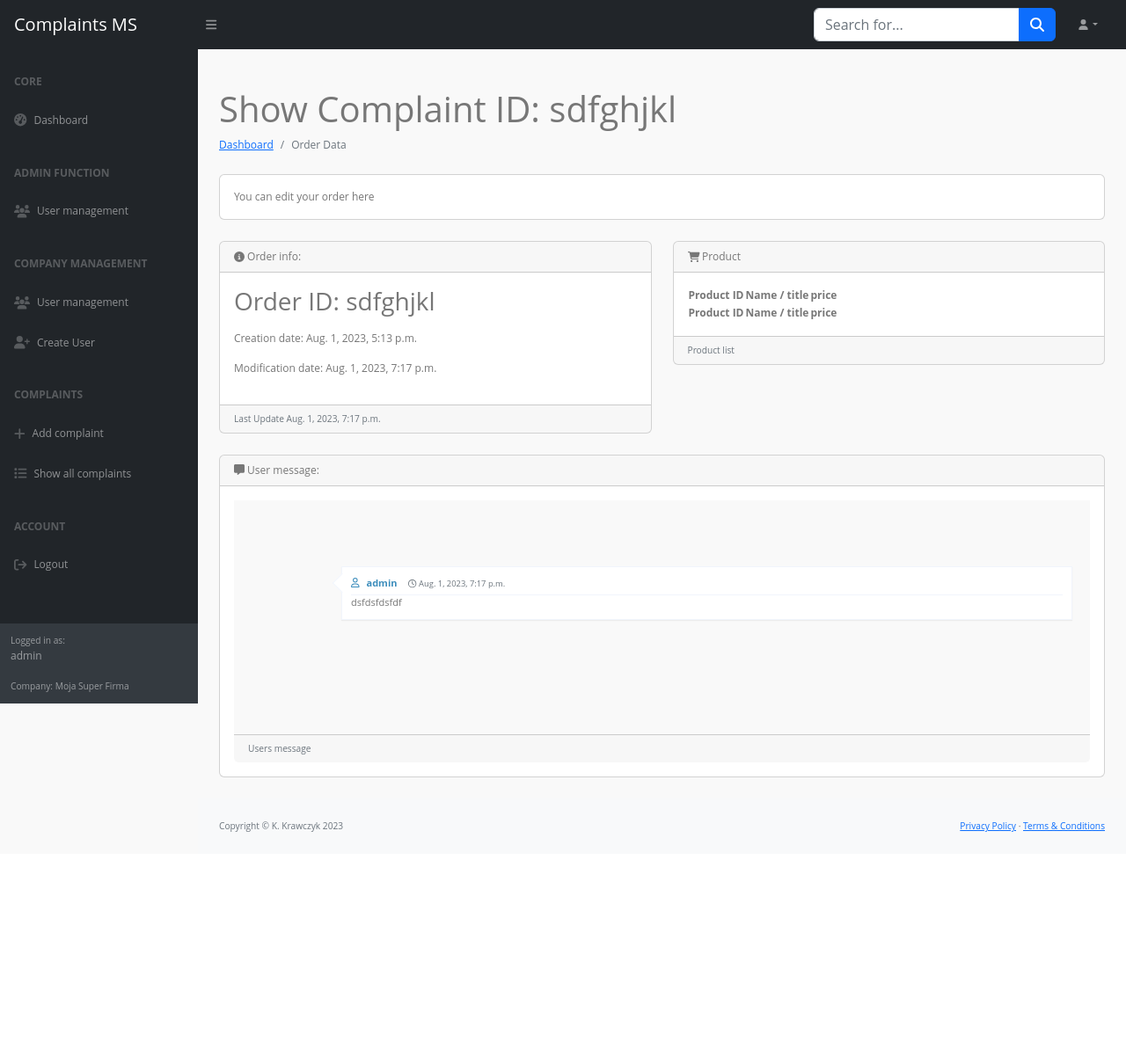
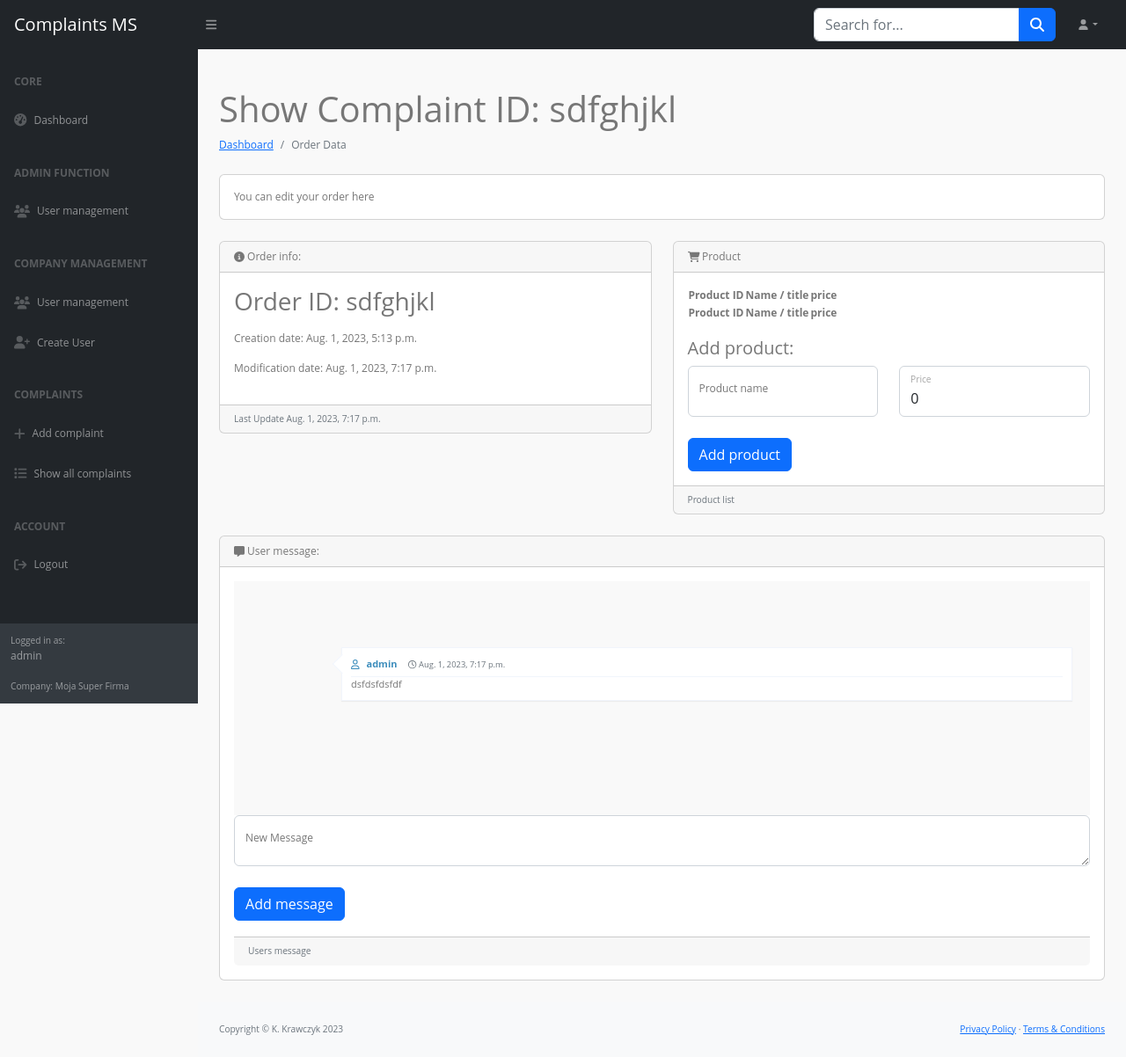
Before and after one commit to DarimShae9/complaints-management-system, a Django app: page /panel/show-complaint/1/ in a window 1280 px wide. Shown: the whole page at 88% size. Before the commit the page ends 946 px from the top, so only its background shows below. Run offline with Django 4.2, Linux system fonts and the light colour scheme; a user stored in the database is signed in; data comes from the database, SQL or seed files in the repository; both versions use the stored data as it was after the commit; lists and menus that the app fills with data are empty; some libraries are stand-ins or nearby versions.

Commit message:
edit order

```diff
--- a/complaints/forms.py
+++ b/complaints/forms.py
@@ -145,9 +145,35 @@ class AddCompanyUserForm(forms.Form):
 
         raise forms.ValidationError(error)
 
+
 class NewCompaintForm(forms.Form):
     number = forms.CharField(max_length=64, label='Order_ID', widget=forms.TextInput(attrs={
         'class': 'form-control',
         'id': 'inputOrderID',
         'placeholder': 'inputLogin'
     }))
+
+
+class MessageForm(forms.Form):
+    text = forms.CharField(max_length=64, label='Order_ID', widget=forms.Textarea(attrs={
+        'class': 'form-control',
+        'id': 'inputOrderID',
+        'placeholder': 'inputLogin',
+        'rows': '5'
+    }))
+
+
+class ProductForm(forms.Form):
+    name = forms.CharField(max_length=64, label='ProductName', widget=forms.TextInput(attrs={
+        'class': 'form-control',
+        'id': 'inputProductName',
+        'placeholder': 'Product Name',
+    }))
+    price = forms.CharField(max_length=64, label='ProductPrice', widget=forms.NumberInput(attrs={
+        'class': 'form-control',
+        'id': 'inputPrice',
+        'placeholder': '0',
+        'value': '0',
+        'step': '0.1',
+        'min': 0,
+    }))
--- a/complaints/models.py
+++ b/complaints/models.py
@@ -34,7 +34,7 @@ STATUS_LIST = (
 
 class Product(models.Model):
     name = models.CharField(max_length=64)
-    company = models.ForeignKey(Company, on_delete=models.CASCADE)
+    company = models.ForeignKey(Company, on_delete=models.CASCADE, null=True, blank=True)
     price = models.FloatField(null=True)
 
 
--- a/complaints/templates/user/show_complaint.html
+++ b/complaints/templates/user/show_complaint.html
@@ -65,7 +65,30 @@
                                 </tr>
                             </tfoot>
                         </table>
+                        <br>
+                        <form method="POST" action="/panel/add-product/{{ order.id }}/">{% csrf_token %}
+                            <div class="row mb-3">
+                                <h5>Add product:</h5>
+                                <div class="col-md-6">
+                                    <div class="form-floating mb-3 mb-md-0">
+                                        {{ product_form.name }}<span style="color: red">{{ product_form.name.errors }}</span>
+                                        <label for="inputLogin">Product name</label>
+                                    </div>
+                                </div>
+                                <div class="col-md-6">
+                                    <div class="form-floating">
+                                        {{ product_form.price }}<span style="color: red">{{ product_form.name.errors }}</span>
+                                        <label for="inputEmail">Price</label>
+                                    </div>
+                                </div>
+                            </div>
+                            <div class="d-flex align-items-center justify-content-between mt-4 mb-0">
+                                <button type="submit" class="btn btn-primary">Add product</button>
+                            </div>
+                        </form>
                     </div>
+
+
                     <div class="card-footer small text-muted">Product list</div>
                 </div>
             </div>
@@ -96,7 +119,16 @@
                         {% endfor %}
                     </ul>
                 </div>
-
+            <form method="POST" action="/panel/add-message/{{ order.id }}/">{% csrf_token %}
+                <div class="form-floating mb-3">
+                    {{ message_form.text }}
+                    <label for="inputEmail">New Message</label>
+                </div>
+                <div class="d-flex align-items-center justify-content-between mt-4 mb-0">
+                    <button type="submit" class="btn btn-primary">Add message</button>
+                </div>
+            </form>
+            <br>
             <div class="card-footer small text-muted">Users message</div>
         </div>
 
--- a/complaints/views.py
+++ b/complaints/views.py
@@ -7,8 +7,9 @@ from django.views import View
 
 from django.views.generic import CreateView, FormView
 
-from complaints.forms import LoginForm, RegisterForm, AddCompanyUserForm, NewCompaintForm
+from complaints.forms import LoginForm, RegisterForm, AddCompanyUserForm, NewCompaintForm, MessageForm, ProductForm
 from .models import Company, Order, Product, Message
+from .function import update_modification_time
 
 from django.contrib.auth import get_user_model
 User = get_user_model()
@@ -186,7 +187,7 @@ class ComplaintListView(View):
         if not request.user.is_authenticated:
             return redirect('/login/')
         ctx = {
-            'orders': Order.objects.filter(company=request.user.company_id)
+            'orders': Order.objects.filter(company=request.user.company_id).order_by('-modification_date')
         }
         return render(request, 'user/complaints_list.html', ctx)
 
@@ -235,6 +236,69 @@ class ShowComplaintView(View):
         ctx = {
             'order': order,
             'products': Product.objects.filter(order=order),
-            'messages': Message.objects.filter(order=order)
+            'messages': Message.objects.filter(order=order),
+            'message_form': MessageForm(),
+            'product_form': ProductForm(),
         }
         return render(request, 'user/show_complaint.html', ctx)
+
+
+class AddMessageView(View):
+    def post(self, request, order_id):
+        if not request.user.is_authenticated:
+            return redirect('/login/')
+        if len(Order.objects.filter(pk=order_id)) != 1:
+            return render(request, 'admin/no_permissions.html', {'message': 'There is no such order'})
+        order = Order.objects.get(pk=order_id)
+        if request.user.company_id != order.company_id:
+            return render(request, 'admin/no_permissions.html', {'message': 'This is not your order!'})
+
+        form = MessageForm(request.POST)
+        if form.is_valid():
+            Message.objects.create(
+                user=request.user,
+                order=order,
+                text=form.cleaned_data['text']
+            )
+            update_modification_time(order.id)
+            return redirect(f'/panel/show-complaint/{order_id}/')
+        ctx = {
+            'order': order,
+            'products': Product.objects.filter(order=order),
+            'messages': Message.objects.filter(order=order),
+            'message_form': MessageForm(),
+            'product_form': ProductForm(),
+        }
+        return render(request, 'user/show_complaint.html', ctx)
+
+
+class AddProductView(View):
+    def post(self, request, order_id):
+        if not request.user.is_authenticated:
+            return redirect('/login/')
+        if len(Order.objects.filter(pk=order_id)) != 1:
+            return render(request, 'admin/no_permissions.html', {'message': 'There is no such order'})
+        order = Order.objects.get(pk=order_id)
+        if request.user.company_id != order.company_id:
+            return render(request, 'admin/no_permissions.html', {'message': 'This is not your order!'})
+
+        form = ProductForm(request.POST)
+        if form.is_valid():
+            product = Product.objects.create(
+                name=form.cleaned_data['name'],
+                price=form.cleaned_data['price']
+            )
+            order = Order.objects.get(pk=order_id)
+            order.product.add(product)
+            order.save()
+
+            update_modification_time(order.id)
+            return redirect(f'/panel/show-complaint/{order_id}/')
+        ctx = {
+            'order': order,
+            'products': Product.objects.filter(order=order),
+            'messages': Message.objects.filter(order=order),
+            'message_form': MessageForm(),
+            'product_form': ProductForm(),
+        }
+        return render(request, 'user/show_complaint.html', ctx)
--- a/project/urls.py
+++ b/project/urls.py
@@ -18,7 +18,7 @@ from django.contrib import admin
 from django.urls import path
 
 from complaints.views import LoginView, RegisterView, HomeView, LogoutView, PanelHomeView, UserAddView, UserManagementView, \
-    UserManagementActivateView, ComplaintListView, AddCompaintView, ShowComplaintView
+    UserManagementActivateView, ComplaintListView, AddCompaintView, ShowComplaintView, AddMessageView, AddProductView
 from complaints.views_admin import AdminUser, AdminUserActivateView
 
 urlpatterns = [
@@ -35,5 +35,7 @@ urlpatterns = [
     path('panel/users/<int:activate>/<int:user_id>/', UserManagementActivateView.as_view()),
     path('panel/complaints/', ComplaintListView.as_view()),
     path('panel/add-compaint/', AddCompaintView.as_view()),
-    path('panel/show-complaint/<int:complaint_id>/', ShowComplaintView.as_view())
+    path('panel/show-complaint/<int:complaint_id>/', ShowComplaintView.as_view()),
+    path('panel/add-message/<int:order_id>/', AddMessageView.as_view()),
+    path('panel/add-product/<int:order_id>/', AddProductView.as_view()),
 ]
```
Also changed, not shown: complaints/function.py (+14 -0 lines), complaints/migrations/0014_remove_product_company_alter_message_creation_date_and_more.py (added), complaints/migrations/0015_alter_message_creation_date_and_more.py (added), complaints/migrations/0016_product_company_alter_message_creation_date_and_more.py (added), db.sqlite3.
